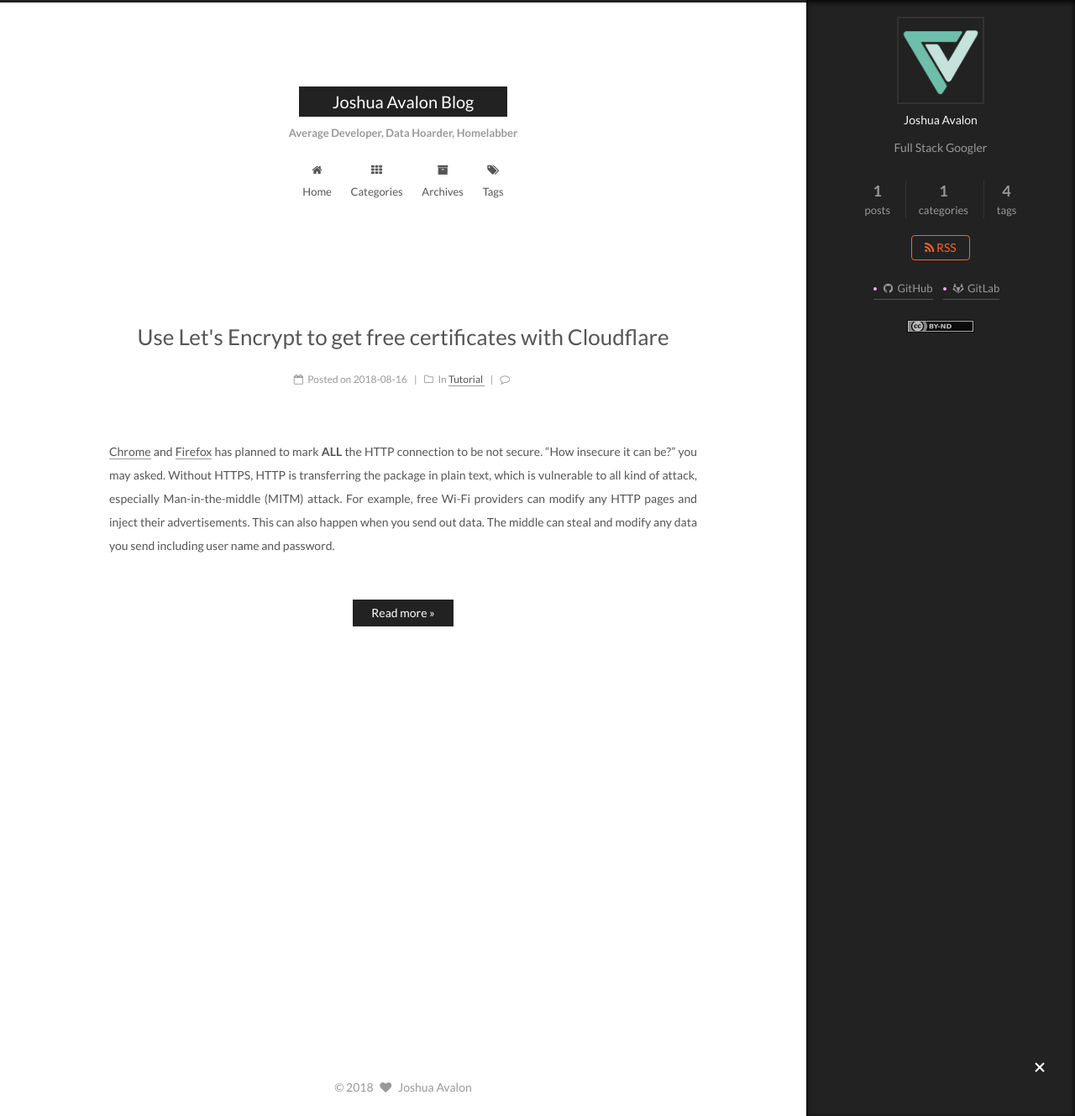
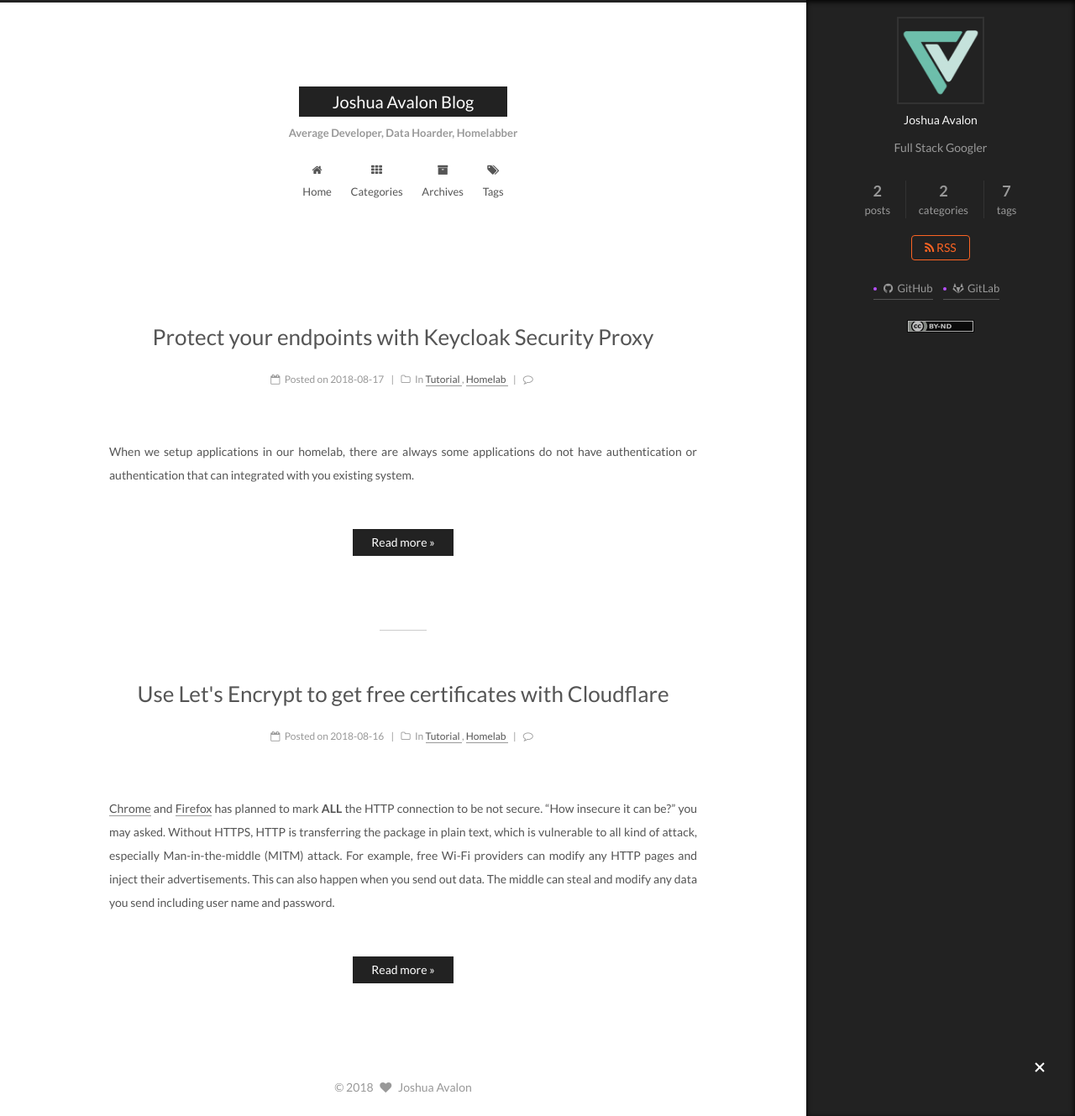
Before and after one commit to joshuaavalon/joshuaavalon.github.io, a Jekyll site: the page built from index.html, in a window 1280 px wide and 1329 px high. Shown: the whole window at 84% size. Built offline with Jekyll 4.4.1, drawn with Linux system fonts in a browser that asks for light colours; the list of posts is cut into pages by our own code; comment, search, counter and statistics services are not loaded; part of the change alters nothing that is shown.

Commit message:
Add Protect your endpoints with Keycloak Security Proxy

````diff
--- a/_config.yml
+++ b/_config.yml
@@ -12,6 +12,7 @@ author: Joshua Avalon
 # Support language: de, en, fr-FR, id, ja, ko, pt-BR, pt, ru, zh-Hans, zh-hk, zh-tw
 language: en
 date_format: "%Y-%m-%d"
+future: true
 
 # URL
 ## If your site is put in a subdirectory, set url as 'http://yoursite.com' and baseurl as '/child'
--- a/_posts/2018-08-16-use-lets-encrypt-to-get-free-certificates-with-cloudflare.md
+++ b/_posts/2018-08-16-use-lets-encrypt-to-get-free-certificates-with-cloudflare.md
@@ -3,6 +3,7 @@ title: Use Let's Encrypt to get free certificates with Cloudflare
 date: 2018-08-16 10:08:00
 categories:
   - Tutorial
+  - Homelab
 tags:
   - Let's Encrypt
   - HTTPS
@@ -25,7 +26,6 @@ They are [sponsored by many big corporations][4] to increase the security of the
 This tutorial is going to teach you how to get certificates from Let’s Encrypt using Certbot and Cloudflare.
 
 # Requirements
-  - root privilege on your system (`sudo`)
   - Python 3 and pip installed (Basic understand of Python would be nice)
   - DNS record managed by Cloudflare
 
--- /dev/null
+++ b/_posts/2018-08-17-protect-your-endpoints-with-keycloak-security-proxy.md
@@ -0,0 +1,134 @@
+---
+title: Protect your endpoints with Keycloak Security Proxy
+date: 2018-08-17 14:17:00
+categories:
+  - Tutorial
+  - Homelab
+tags:
+  - Keycloak
+  - Docker
+  - reverse proxy
+---
+
+When we setup applications in our homelab, there are always some applications do not have authentication or authentication that can integrated with you existing system.
+
+<!--more-->
+
+The solution I was using was [Organizr][1].
+While it protects your endpoint, it is not the best solution.
+If you read the [source code][2], it is just caching *IP address* which can lead to a lot of problems.
+Also, it does not redirect you to login page or allow you to setup for remote authentication.
+It only has limited (admin and user) role to control access and do not play well with other identity providers, like LDAP.
+
+# Requirements
+  - Keycloak (Admin privilege)
+  - Docker
+  - Docker Compose
+
+## Keycloak
+
+![Keycloak][4]
+
+Keycloak is an open source identity and access management application. [It has integration with many useful services][3], including SAML, open ID, LDAP, single sign on, etc.
+
+By using Keycloak, you now only have one place to manage user credentials and users only have to remember one account.
+
+## Docker
+
+![Docker][5]
+
+In this tutorial, we will use Docker to deploy because it is much easier to install and manage.
+
+## Docker Compose
+
+![Docker Compose][6]
+
+Making use of Docker Compose allow us no long need to remember the long docker command.
+We can even put the file in a version control system.
+
+# Let's Start
+
+## Configure Keycloak
+First, we login to Keycloak with a admin user.
+Then, we create a client with `whoami` as Client ID (Any thing you like) and select `openid-connect` as Client Protocol.
+We change the Access Type to `confidential`  and add your public url to Valid Redirect URIs, e.g. `http://example.com/*`. Remember you have to save it.
+We go to Installation and select `Keycloak OIDC JSON` as Format Option.
+We will need it when we configure Keycloak Security Proxy.
+
+
+## Configure Keycloak Security Proxy
+We will create a configuration file at `/home/user/proxy/proxy.json`.
+
+```json
+{
+  "target-url": "http://whoami",
+  "bind-address": "0.0.0.0",
+  "http-port": "8080",
+  "applications": [
+    {
+      "base-path": "/",
+      "adapter-config": {
+        "realm": "master",
+        "auth-server-url": "http://example.com/auth",
+        "ssl-required": "external",
+        "resource": "test",
+        "credentials": {
+          "secret": "6c394787-d92d-46a6-98c9-960a6c2e98c7"
+        },
+        "confidential-port": 0
+      },
+      "constraints": [
+        {
+          "pattern": "/*",
+          "roles-allowed": ["user"]
+        }
+      ]
+    }
+  ]
+}
+```
+All the configuration can be found [here][7].
+
+**target-url:** This the address to proxy. We use `whoami` because we are going to to deploy a container with a hostname of `whoami`.
+**bind-address:** It needs to be `0.0.0.0` in order to listen request from outside.
+**http-port:** The port that it listen to. This does not matter as we have to map it on Docker again.
+**base-path:** Base path of the application. Since we only have 1 application, we use `/`.
+**adapter-config:** This is generated from Keycloak. Paste the configuration from previous section.
+**constraints:** Constraints for accessing the application. In this example, all paths can only be access if they have have `user` role.
+
+## Configure Docker Compose
+
+Then, we create the following `docker-compose.yml`.
+
+```yml
+version: "3"
+
+services:
+  whoami:
+    image: emilevauge/whoami
+  proxy:
+    image: jboss/keycloak-proxy
+    ports:
+      - 80:8080
+    volumes:
+      - /home/user/proxy:/opt/jboss/conf
+```
+
+## Run it
+We start it up with
+
+```bash
+docker-compose up -d
+```
+
+When you try to access it without login, it will redirect you to Keycloak login page.
+If you logined but you do not match the constraints, you will get a 403 response.
+If you have logined and you match the constraints, you can just use it normally.
+
+[1]: https://github.com/causefx/Organizr
+[2]: https://github.com/causefx/Organizr/blob/4312e360d9a0291d20b7a776897ee63e997ab20f/auth.php
+[3]: https://www.keycloak.org/about.html
+[4]: https://user-images.githubusercontent.com/7152420/44251372-b1cb0a80-a22a-11e8-9e58-68d3c1da2822.png
+[5]: https://user-images.githubusercontent.com/7152420/44251743-189cf380-a22c-11e8-9ac2-7d52c08f58e8.png
+[6]: https://user-images.githubusercontent.com/7152420/44251782-4124ed80-a22c-11e8-8364-7e0ebd30eb80.png
+[7]: https://www.keycloak.org/docs/3.3/server_installation/topics/proxy.html
````
